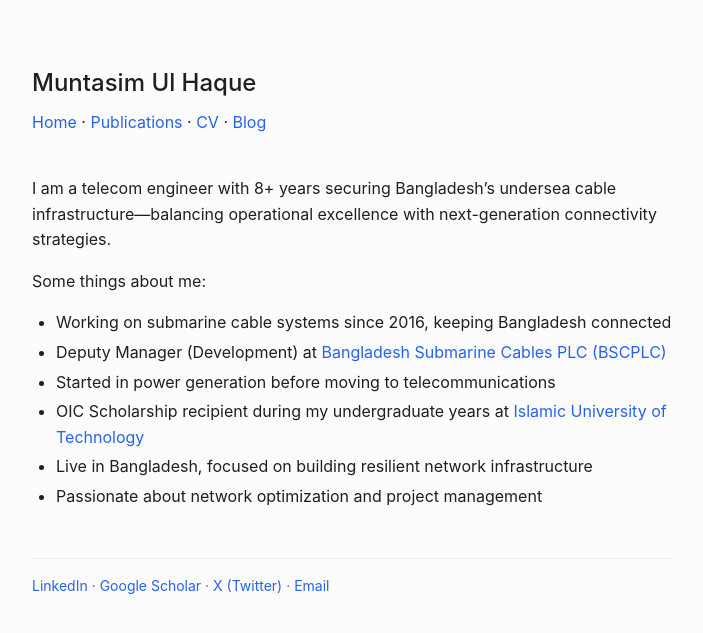
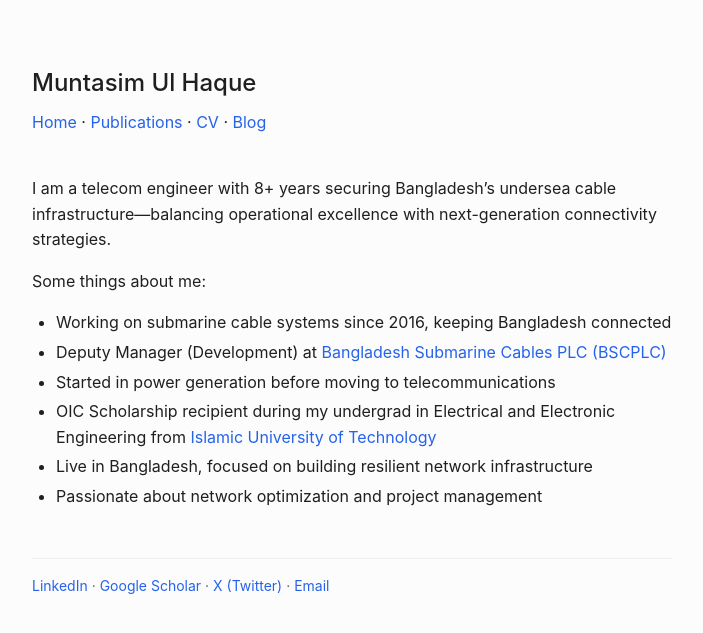
Before and after one commit to muntasimulhaque/muntasimulhaque.github.io, a Jekyll site: the page built from index.md, in a window 1280 px wide. Shown: the top 633 px of the page, without its empty margins (288-991 px from the left). Built offline with Jekyll 4.4.1, drawn with Linux system fonts in a browser that asks for light colours.

Commit message:
Update index.md

```diff
--- a/index.md
+++ b/index.md
@@ -9,6 +9,6 @@ Some things about me:
 * Working on submarine cable systems since 2016, keeping Bangladesh connected
 * Deputy Manager (Development) at [Bangladesh Submarine Cables PLC (BSCPLC)](https://bsccl.com.bd/){:target="_blank"}
 * Started in power generation before moving to telecommunications
-* OIC Scholarship recipient during my undergraduate years at [Islamic University of Technology](https://www.iutoic-dhaka.edu/){:target="_blank"}
+* OIC Scholarship recipient during my undergrad in Electrical and Electronic Engineering from [Islamic University of Technology](https://www.iutoic-dhaka.edu/){:target="_blank"}
 * Live in Bangladesh, focused on building resilient network infrastructure
 * Passionate about network optimization and project management
```
